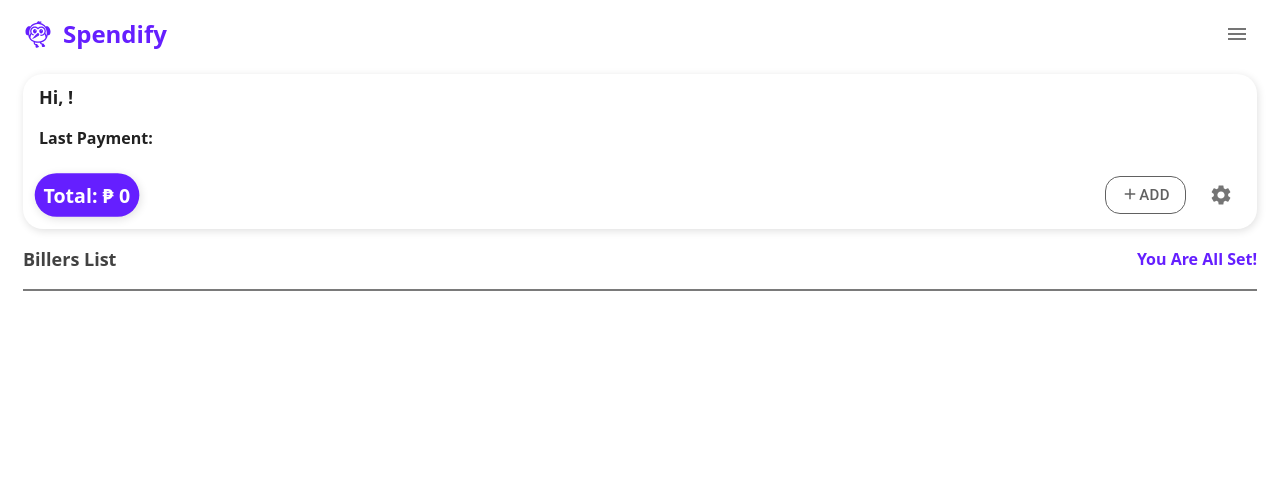
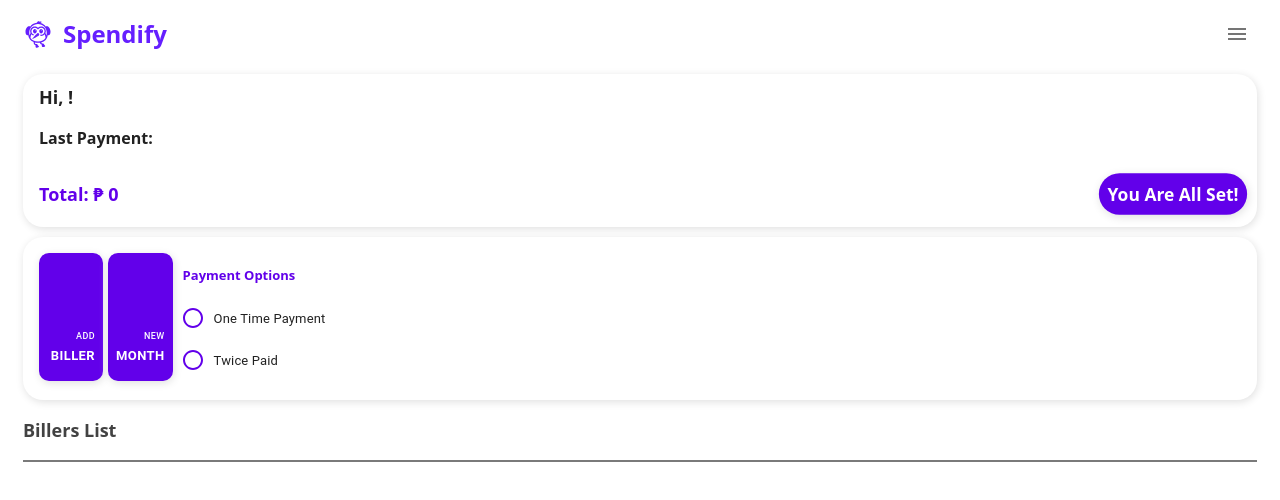
Before and after one commit to Mark5y2023/react-spendify-vercel, a React (Create React App) app: page /dashboard in a window 1280 px wide. Shown: the top 500 px of the page. Built offline with nearby package versions, Linux system fonts and the light colour scheme; the HTML template or start-up script is replaced by a standard one.

Commit message:
layout update to 1.3

```diff
--- a/src/Dash.css
+++ b/src/Dash.css
@@ -168,3 +168,12 @@
   justify-content: center;
   align-items: center;
 }
+
+
+
+.button-container {
+  display: flex;
+
+  width: 100%;
+  margin-bottom: -5px;
+}
--- a/src/Dash.js
+++ b/src/Dash.js
@@ -2,8 +2,6 @@ import React, { useState, useEffect } from 'react';
 import {Button,Drawer,IconButton,List,ListItem,ListItemIcon,ListItemText,Snackbar,Alert,TextField,Dialog,DialogTitle,DialogContent,DialogActions,Card,CardContent,FormControl, RadioGroup, FormControlLabel, Radio} from '@mui/material';
 import MenuIcon from '@mui/icons-material/Menu';
 import ClearIcon from '@mui/icons-material/Clear';
-import AddIcon from '@mui/icons-material/Add';
-import CalendarTodayIcon from '@mui/icons-material/CalendarToday';
 import RefreshIcon from '@mui/icons-material/Refresh';
 import { useNavigate } from 'react-router-dom';
 import './Dash.css';
@@ -12,10 +10,6 @@ import AppIcon from '@mui/icons-material/FlutterDash';
 import { getPaymentStatus } from './paymentUtils';
 import InfoIcon from '@mui/icons-material/Info';
 import { DragDropContext, Droppable, Draggable } from 'react-beautiful-dnd';
-import SettingsIcon from '@mui/icons-material/Settings';
-
-
-
 
 const Dash = () => {
   const [username, setUsername] = useState('');
@@ -31,8 +25,6 @@ const Dash = () => {
   const [payableAmount, setPayableAmount] = useState('');
   const [isDialogOpen2, setDialogOpen2] = useState(false);
   const [paymentOption, setPaymentOption] = useState('');
-  const [isDialogOpen3, setDialogOpen3] = useState(false);
-
 
   useEffect(() => {
     const savedUsername = localStorage.getItem('username') || '';
@@ -110,7 +102,7 @@ const Dash = () => {
     localStorage.setItem('lastClickedDate', formattedDate);
 
     // Close the dialog after payment processing
-    setDialogOpen3(false);
+
   };
 
   const totalOriginalAmount = payables.reduce((sum, payable) => sum + payable.originalAmount, 0);
@@ -222,13 +214,11 @@ const Dash = () => {
   const totalUnpaidText = allPaid ? 'You Are All Set!' : `Unpaid: ₱ ${totalUnpaidAmount.toLocaleString('en-US', { maximumFractionDigits: 0 })}`;
 
   const handlePaymentOptionChange = (event) => {
-    setDialogOpen3(true);
+
     const selectedPaymentOption = event.target.value;
     setPaymentOption(selectedPaymentOption);
     localStorage.setItem('selectedPaymentOption', selectedPaymentOption);
   };
-
-
 
   return (
     <div className="dashboard-container">
@@ -252,15 +242,30 @@ const Dash = () => {
   </div>
   <div style={{ display: 'flex', justifyContent: 'space-between', alignItems: 'center', width: '100%', marginTop:'10px' }}>
     <div style={{
-      backgroundColor: '#651FFF',
-      borderRadius: '20px',
       width: 'fit-content',
-      boxShadow: '1px 2px 9px #E0E0E0',
-      animation: 'breathing 3s infinite',
+
     }}>
       <p style={{
         marginBottom: '-5px',
         fontSize: 'large',
+        fontWeight: 'bold',
+        color: '#6200EA',
+        alignItems: 'center',
+        alignContent: 'center',
+        justifyContent: 'center',
+
+        margin: 0,
+      }}>
+        {`Total: ₱ ${totalOriginalAmount.toLocaleString('en-US', { maximumFractionDigits: 0 })}`}
+      </p>
+    </div>
+    <div style={{ display: 'flex', alignItems: 'center', backgroundColor:'#6200EA' ,   borderRadius: '20px',
+      width: 'fit-content',
+      boxShadow: '1px 2px 9px #E0E0E0',
+      animation: 'breathing 3s infinite'}}>
+
+    <p style={{  marginBottom: '-5px',
+        fontSize: 'medium',
         fontWeight: 'bold',
         padding: '8px',
         color: 'white',
@@ -268,40 +273,9 @@ const Dash = () => {
         alignContent: 'center',
         justifyContent: 'center',
         width: '90%',
-        margin: 0,
-      }}>
-        {`Total: ₱ ${totalOriginalAmount.toLocaleString('en-US', { maximumFractionDigits: 0 })}`}
-      </p>
-    </div>
-    <div style={{ display: 'flex', alignItems: 'center' }}>
-      <Button
-     variant='outlined'
-        style={{
-
-          fontSize: '15px',
-
-       marginRight:'15px',
-          display: 'flex',
-          alignItems: 'center',
-          justifyContent: 'flex-end',
-         borderColor:'#616161',
-          borderRadius: '15px',
-          color:'#616161',
-
-
-        }}
-        onClick={handleAdd}
-      >
-        <AddIcon style={{ fontSize: 18,marginBottom:'3px'}} />
-        Add
-      </Button>
-
-      <IconButton
-          onClick={() => setDialogOpen3(true)}
-          style={{ border: 'none', background: 'none', marginLeft: 'auto' }}
-        >
-          <SettingsIcon />
-        </IconButton>
+        margin: 0,}}>
+  {totalUnpaidText}
+</p>
     </div>
   </div>
 </div>
@@ -309,13 +283,48 @@ const Dash = () => {
 
     </CardContent>
     </Card>
+    <Card style={{ borderRadius: '20px', boxShadow: '1px 2px 9px #E0E0E0', width: '100%', marginTop: '10px', backgroundColor: '#ffffff'}}>
+  <CardContent>
+    <div className="button-container">
+      <Button style={{ borderRadius: '10px', boxShadow: '1px 2px 9px #E0E0E0', backgroundColor: '#6200EA', color: '#ffffff', flexDirection: "column", alignItems: 'flex-end' }} onClick={() => handleAdd()}>
+        <div style={{ fontSize: 'xx-small' }}><br /><br /> <br /><br />Add </div> <div style={{ fontSize: 'small', fontWeight: 'bold' }}>Biller </div>
+      </Button>
+
+      <Button style={{ borderRadius: '10px', marginLeft: '5px', boxShadow: '1px 2px 9px #E0E0E0', backgroundColor: '#6200EA', color: '#ffffff', flexDirection: "column", alignItems: 'flex-end' }} onClick={() => handleNewMonth()}>
+        <div style={{ fontSize: 'xx-small' }} ><br /><br /> <br /><br />New </div> <div style={{ fontSize: 'small', fontWeight: 'bold' }}>Month </div>
+      </Button>
+
+      <div style={{ marginLeft: '10px', display: 'flex', flexDirection: 'column'}}>
+        <p style={{ fontSize: 'small', fontWeight: 'bold', color: '#6200EA' }}>Payment Options</p>
+        <FormControl component="fieldset" width="100%">
+          <RadioGroup
+            aria-label="payment-options"
+            name="payment-options"
+            value={paymentOption}
+            onChange={handlePaymentOptionChange}
+          >
+            <FormControlLabel
+              value="one-time"
+              control={<Radio checked={paymentOption === 'one-time'} style={{ color: '#6200EA' }} />}
+              label={<span style={{ fontSize: 'small' }}>One Time Payment</span>}
+
+            />
+            <FormControlLabel
+              value="twice-paid"
+              control={<Radio checked={paymentOption === 'twice-paid'} style={{ color: '#6200EA' }} />}
+              label={<span style={{ fontSize: 'small' }}>Twice Paid</span>}
+            />
+          </RadioGroup>
+        </FormControl>
+      </div>
+    </div>
+  </CardContent>
+</Card>
 
 
       <div className="user-section">
       <p style={{ fontSize: 'large', fontWeight: 'bold' }}>Billers List</p>
-      <p style={{ fontSize: 'medium', fontWeight: 'bold', color: '#651FFF' }}>
-  {totalUnpaidText}
-</p>
+
       </div>
       </div>
 
@@ -411,13 +420,6 @@ const Dash = () => {
         }}
       >
         <List>
-
-          <ListItem button onClick={handleNewMonth}>
-            <ListItemIcon>
-              <CalendarTodayIcon />
-            </ListItemIcon>
-            <ListItemText style={{ marginLeft: '-10px' }} primary="New Month" />
-          </ListItem>
           <ListItem button onClick={handleReset}>
             <ListItemIcon>
               <RefreshIcon />
@@ -535,38 +537,6 @@ const Dash = () => {
 </Dialog>
 
 
-<Dialog open={isDialogOpen3} onClose={() => setDialogOpen3(false)}>
-  <DialogTitle style={{ fontWeight: 'bold' }}>Payment Options</DialogTitle>
-  <DialogContent>
-    <div>
-      <FormControl component="fieldset">
-        <RadioGroup
-          aria-label="payment-options"
-          name="payment-options"
-          value={paymentOption}
-          onChange={handlePaymentOptionChange}
-        >
-          <FormControlLabel
-            value="one-time"
-            control={<Radio checked={paymentOption === 'one-time'} style={{ color: '#6200EA' }} />}
-            label="One Time Payment"
-          />
-          <FormControlLabel
-            value="twice-paid"
-            control={<Radio checked={paymentOption === 'twice-paid'} style={{ color: '#6200EA' }} />}
-            label="Twice Paid"
-          />
-        </RadioGroup>
-      </FormControl>
-    </div>
-  </DialogContent>
-  <DialogActions>
-    <Button style={{color:'#6200EA'}} onClick={() => setDialogOpen3(false)}>Close</Button>
-  </DialogActions>
-</Dialog>
-
-
-
 
     </div>
 
```
